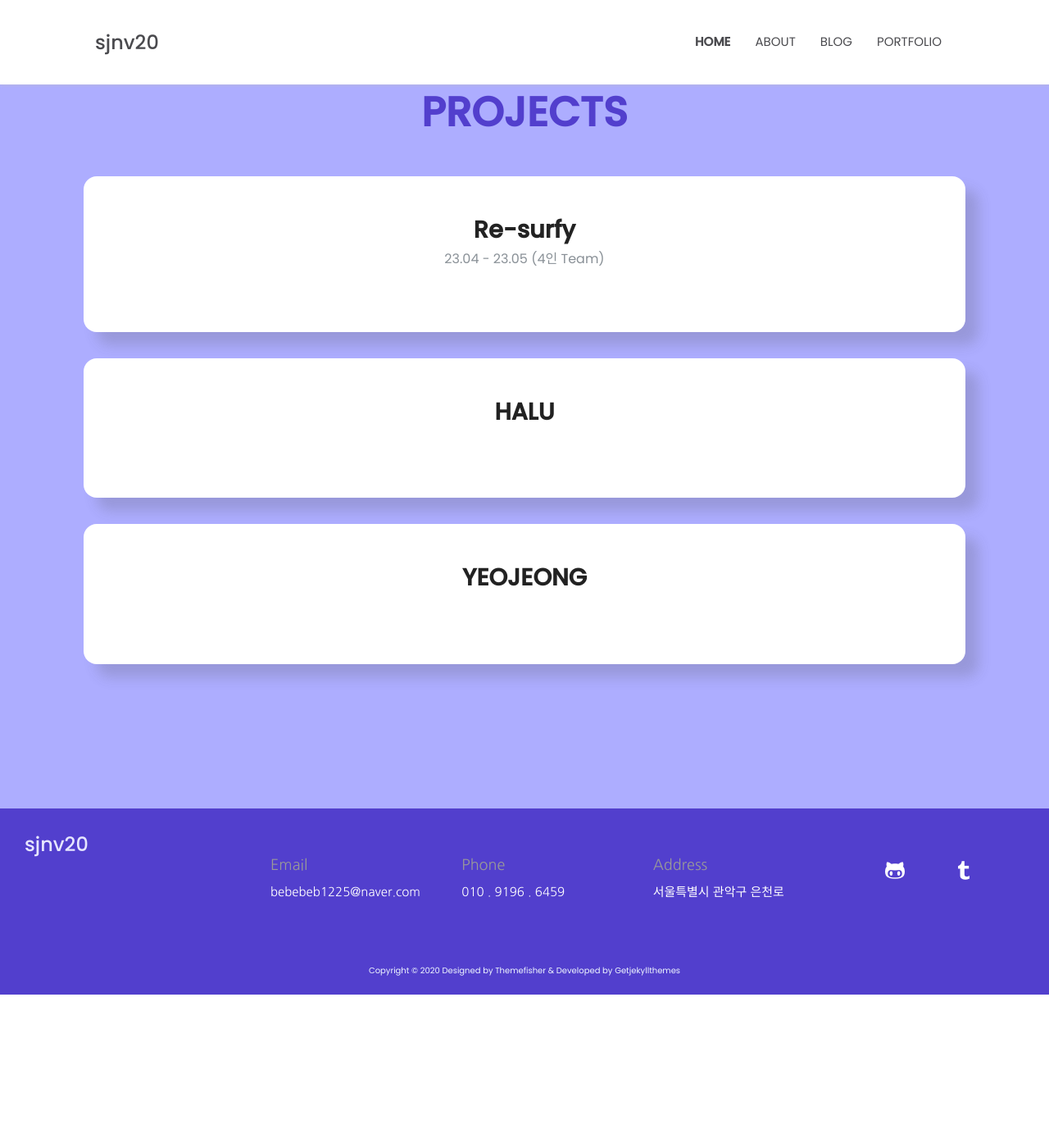
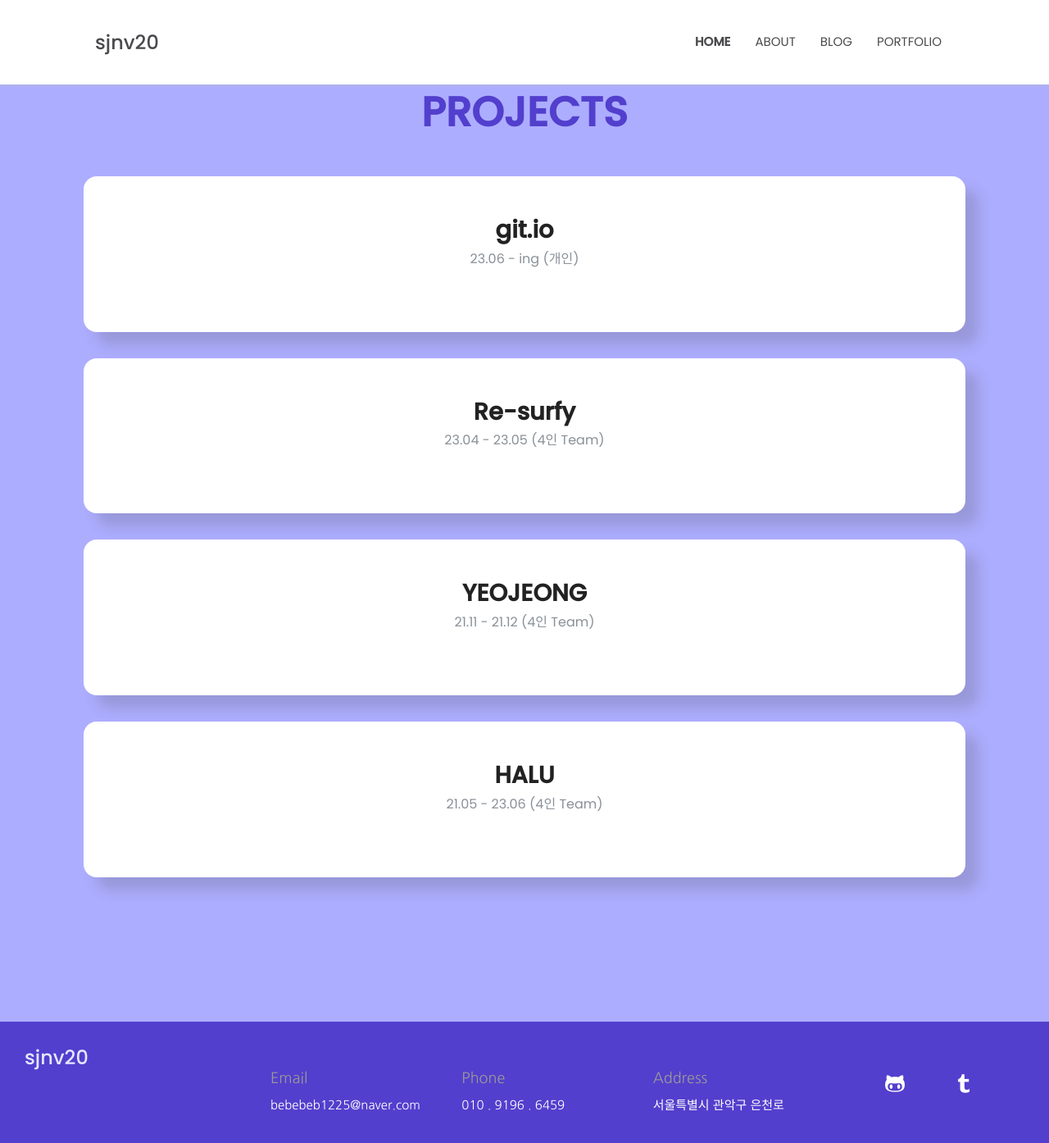
Before and after one commit to sjnv20/sjnv20.github.io, a Jekyll site: the page built from _pages/portfolio.html, in a window 1280 px wide and 1400 px high, scrolled down 521 px. Shown: the top 1394 px of the window at 82% size. Built offline with Jekyll 4.4.1, drawn with Linux system fonts in a browser that asks for light colours; some web fonts are replaced; before the commit the page ends 1734 px from its top, so only the background shows below that.

Commit message:
portfolio edit

```diff
--- a/_pages/portfolio.html
+++ b/_pages/portfolio.html
@@ -42,16 +42,36 @@ title: Portfolio
     <div class="atc_title">PROJECTS</div>
     <div class="portpolio_project_zip">
       <div class="project">
+        <div class="prj-title">git.io</div>
+        <div class="prj-date">23.06 - ing <span>(개인)</span></div>
+        <div>
+          <div class="prj-img"></div>
+          <div class="prj-summary"></div>
+        </div>
+      </div>
+      <div class="project">
         <div class="prj-title">Re-surfy</div>
         <div class="prj-date">23.04 - 23.05 <span>(4인 Team)</span></div>
+        <div>
+          <div class="prj-img"></div>
+          <div class="prj-summary"></div>
+        </div>
+      </div>
+      <div class="project">
+        <div class="prj-title">YEOJEONG</div>
+        <div class="prj-date">21.11 - 21.12 <span>(4인 Team)</span></div>
+        <div>
+          <div class="prj-img"></div>
+          <div class="prj-summary"></div>
+        </div>
       </div>
       <div class="project">
         <div class="prj-title">HALU</div>
-        <div class="prj-date"></div>
-      </div>
-      <div class="project">
-        <div class="prj-title">YEOJEONG</div>
-        <div class="prj-date"></div>
+        <div class="prj-date">21.05 - 23.06 <span>(4인 Team)</span></div>
+        <div>
+          <div class="prj-img"></div>
+          <div class="prj-summary"></div>
+        </div>
       </div>
     </div>
   </div>
```
